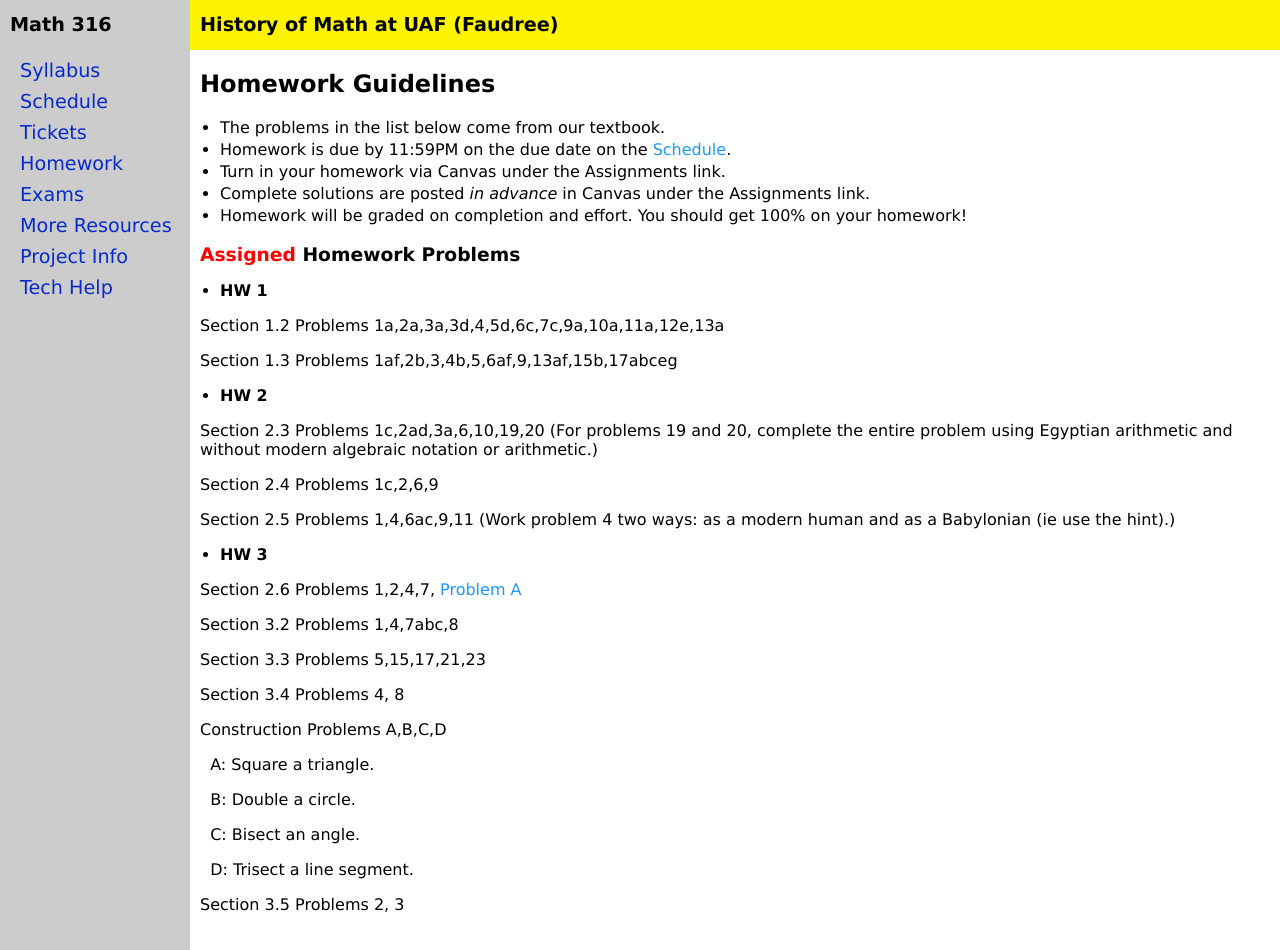
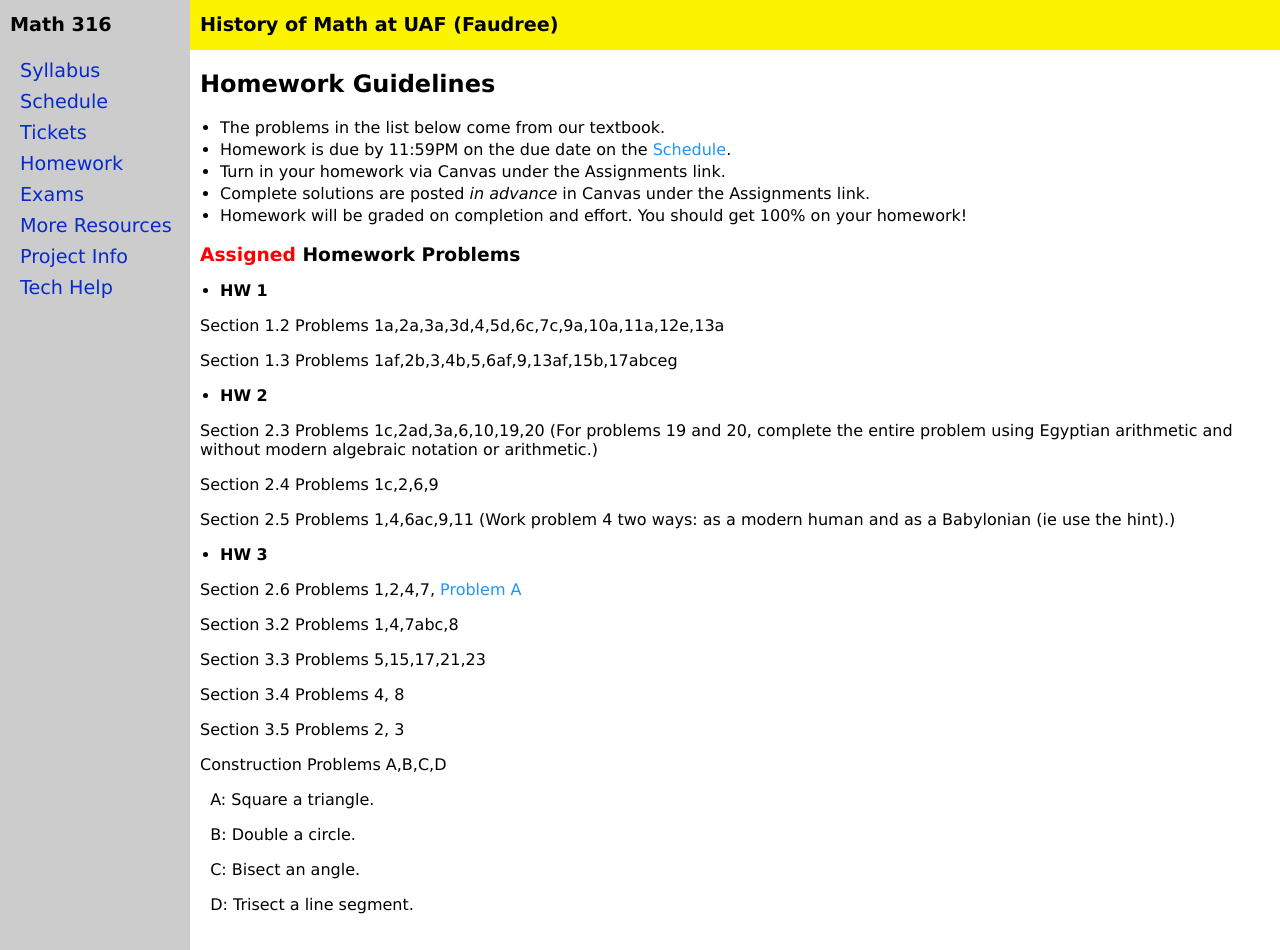
Before and after one commit to jrfaudree/HOM, a Jekyll site: the page built from homework.md, in a window 1280 px wide and 950 px high. Built offline with Jekyll 4.4.1, drawn with Linux system fonts in a browser that asks for light colours; part of the change alters nothing that is shown.

```diff
--- a/homework.md
+++ b/homework.md
@@ -38,6 +38,8 @@ Section 3.3 Problems 5,15,17,21,23
 
 Section 3.4 Problems 4, 8
 
+Section 3.5 Problems 2, 3
+
 Construction Problems A,B,C,D
 
 &nbsp;&nbsp;A: Square a triangle.
@@ -47,8 +49,6 @@ Construction Problems A,B,C,D
 &nbsp;&nbsp;C: Bisect an angle.
 
 &nbsp;&nbsp;D: Trisect a line segment.
-
-Section 3.5 Problems 2, 3
 
 [comment]: <> ( * **HW 5**)
 
```
